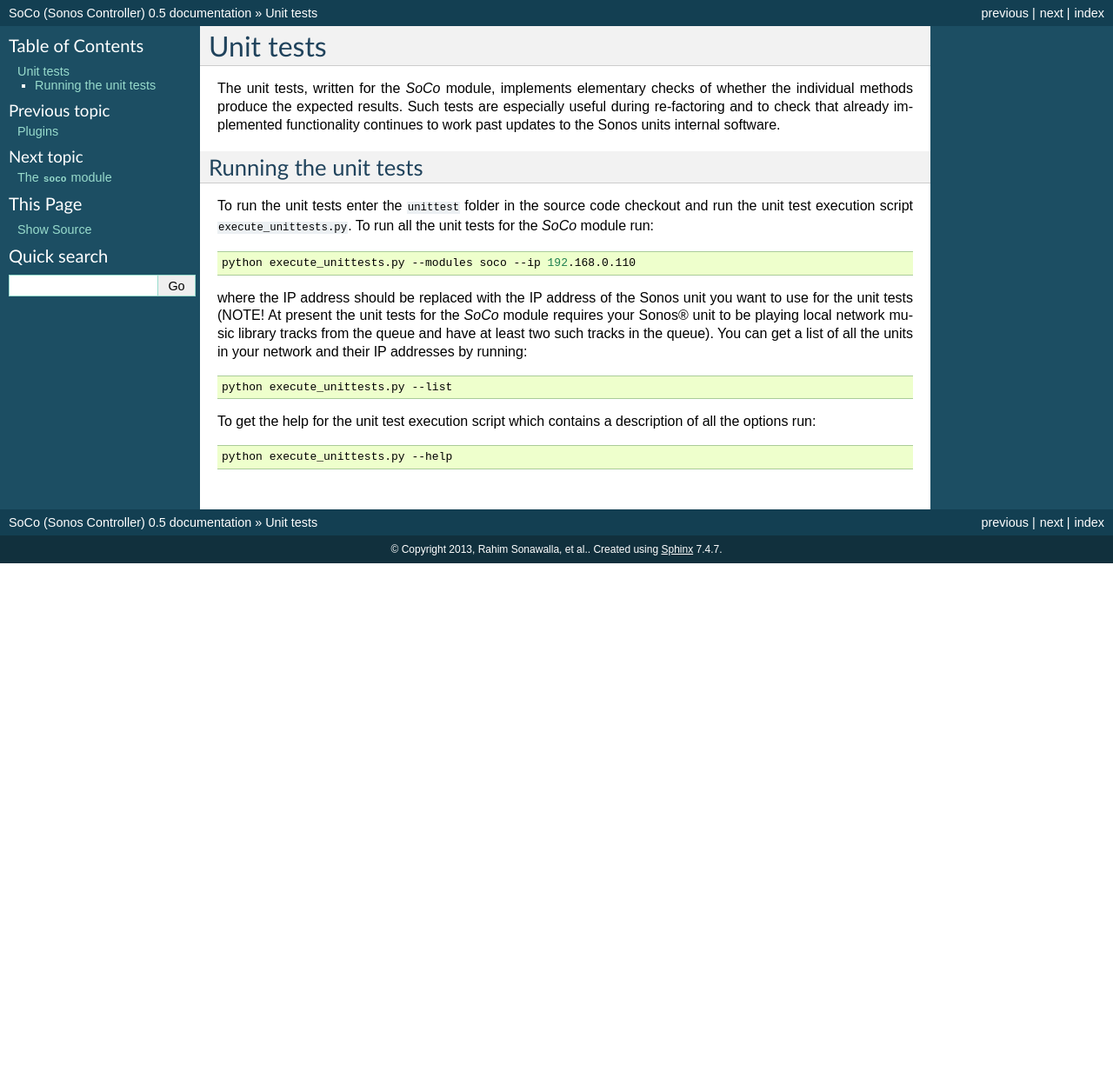
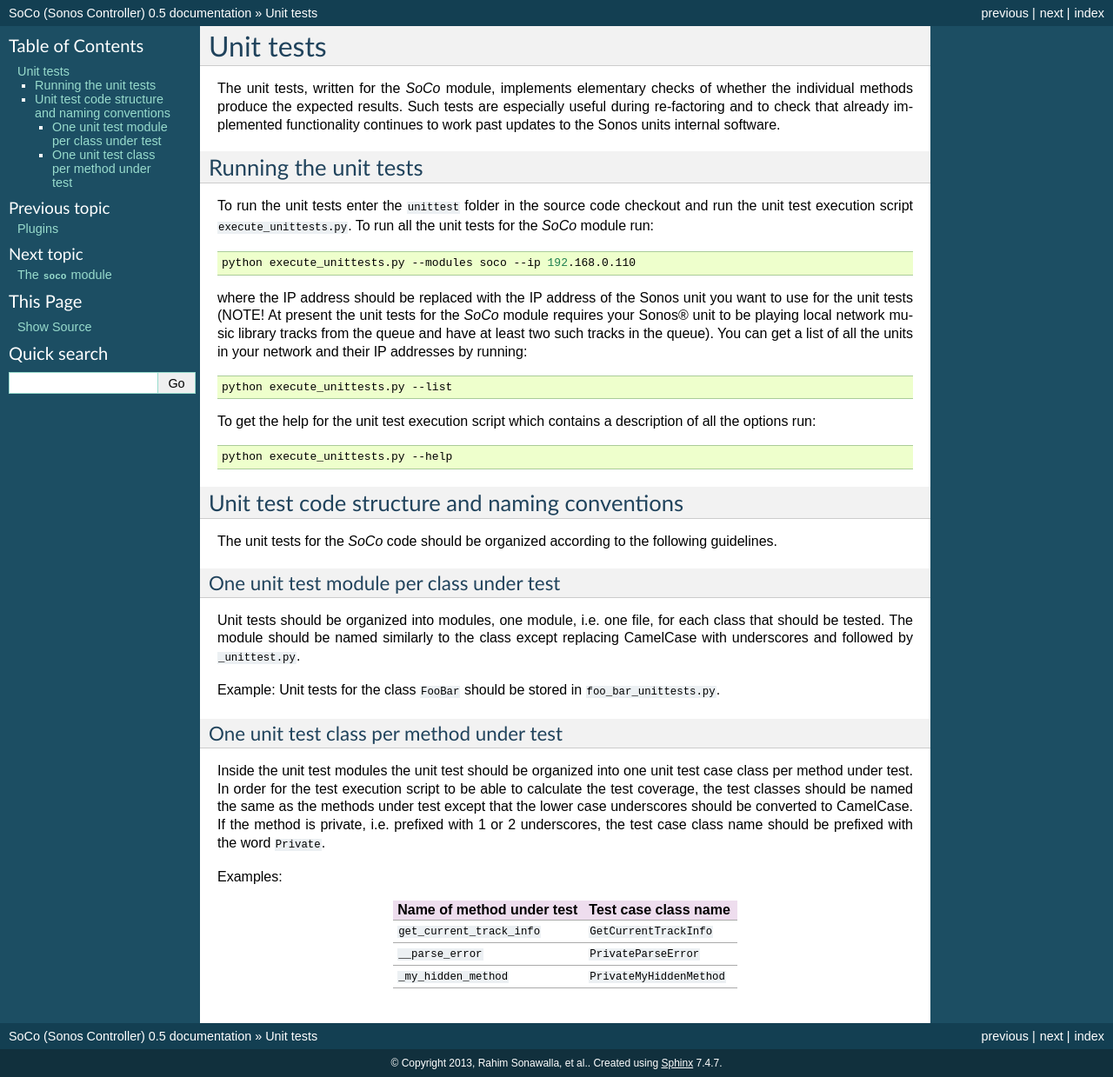
Before and after one commit to SoCo/SoCo, a Sphinx documentation site: the page built from doc/unittests.rst, in a window 1280 px wide. Shown: the whole page at 87% size. Built offline with Sphinx 7.4.7, drawn with Linux system fonts in a browser that asks for light colours; before the commit the page ends 900 px from its top, so only the background shows below that.

Commit message:
Added documentation section about unit test code structure and naming conventions

```diff
--- a/doc/unittests.rst
+++ b/doc/unittests.rst
@@ -1,5 +1,5 @@
 Unit tests
-==========
+**********
 
 The unit tests, written for the *SoCo* module, implements
 elementary checks of whether the individual methods produce the
@@ -8,7 +8,7 @@
 past updates to the Sonos units internal software.
 
 Running the unit tests
-----------------------
+======================
 
 To run the unit tests enter the ``unittest`` folder in the source code
 checkout and run the unit test execution script
@@ -36,3 +36,41 @@
 .. code-block:: sh
 
     python execute_unittests.py --help
+
+Unit test code structure and naming conventions
+===============================================
+
+The unit tests for the *SoCo* code should be organized according to
+the following guidelines.
+
+One unit test module per class under test
+-----------------------------------------
+
+Unit tests should be organized into modules, one module, i.e. one
+file, for each class that should be tested. The module should be named
+similarly to the class except replacing CamelCase with underscores and
+followed by ``_unittest.py``.
+
+Example: Unit tests for the class ``FooBar`` should be stored in
+``foo_bar_unittests.py``.
+
+One unit test class per method under test
+-----------------------------------------
+
+Inside the unit test modules the unit test should be organized into
+one unit test case class per method under test. In order for the test
+execution script to be able to calculate the test coverage, the test
+classes should be named the same as the methods under test except that
+the lower case underscores should be converted to CamelCase. If the
+method is private, i.e. prefixed with 1 or 2 underscores, the test
+case class name should be prefixed with the word ``Private``.
+
+Examples:
+
+==========================  =========================
+Name of method under test   Test case class name
+==========================  =========================
+``get_current_track_info``  ``GetCurrentTrackInfo``
+``__parse_error``           ``PrivateParseError``
+``_my_hidden_method``       ``PrivateMyHiddenMethod``
+==========================  =========================
```
